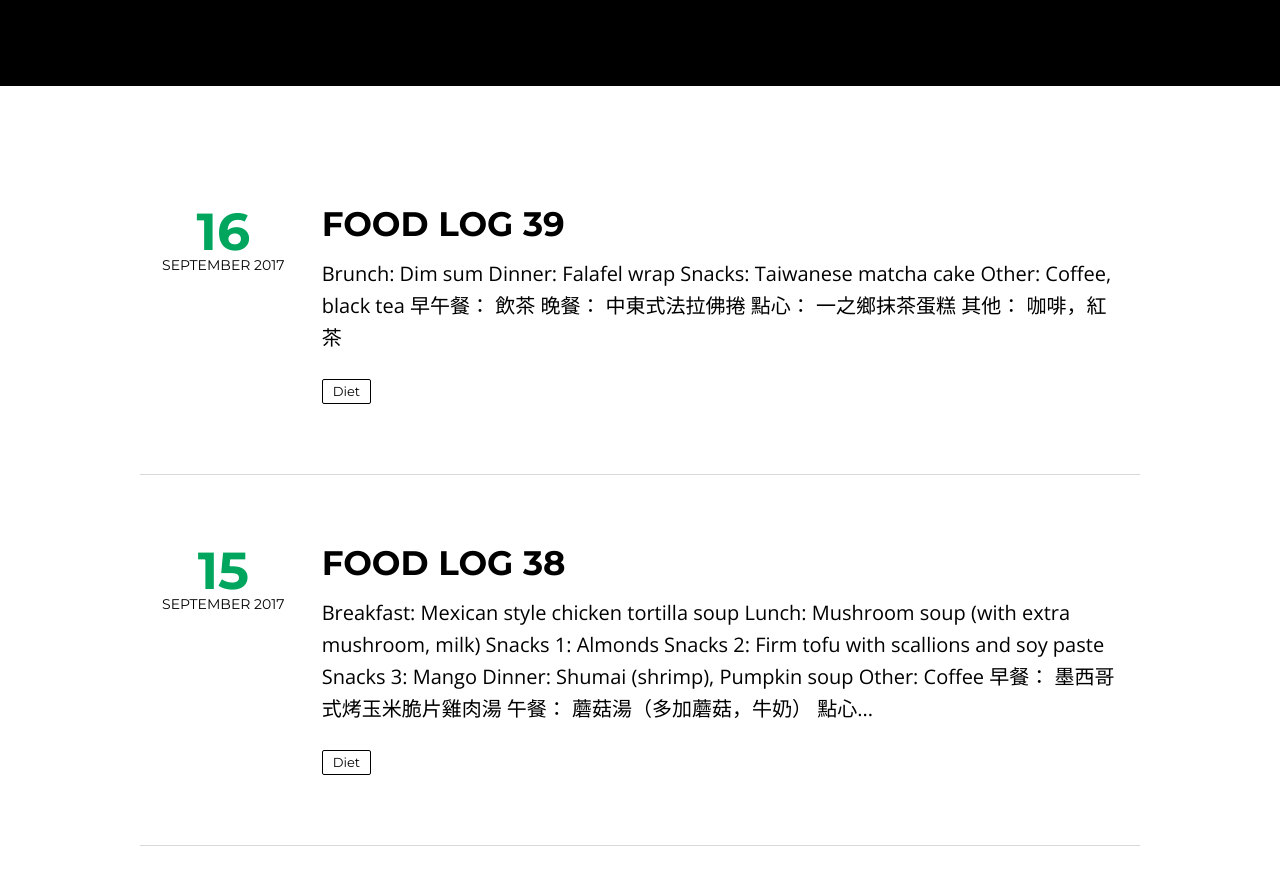
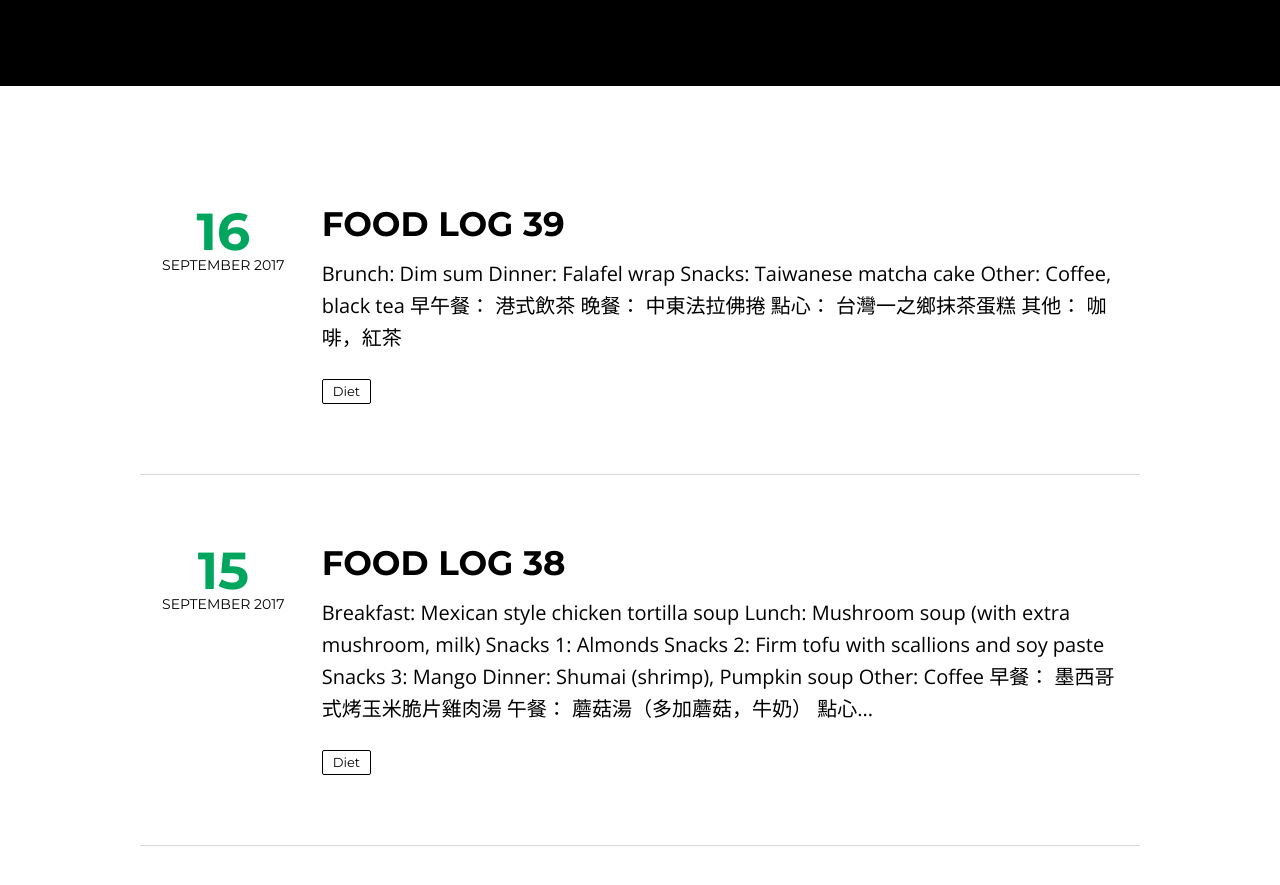
Before and after one commit to kcmlin/kcmlin.github.io, a Jekyll site: the page built from index.html, in a window 1280 px wide and 900 px high, scrolled down 438 px. Shown: the top 885 px of the window. Built offline with Jekyll 4.4.1, drawn with Linux system fonts in a browser that asks for light colours; nearby versions of some CDN libraries; the list of posts is cut into pages by our own code.

Commit message:
Update 2017-09-16-food39.md

```diff
--- a/_posts/2017-09-16-food39.md
+++ b/_posts/2017-09-16-food39.md
@@ -16,7 +16,7 @@ published: true
 * **Snacks**: Taiwanese matcha cake
 * **Other**: Coffee, black tea
 <hr>
-* **早午餐**： 飲茶
-* **晚餐**： 中東式法拉佛捲
-* **點心**： 一之鄉抹茶蛋糕
+* **早午餐**： 港式飲茶
+* **晚餐**： 中東法拉佛捲
+* **點心**： 台灣一之鄉抹茶蛋糕
 * **其他**： 咖啡，紅茶
```
